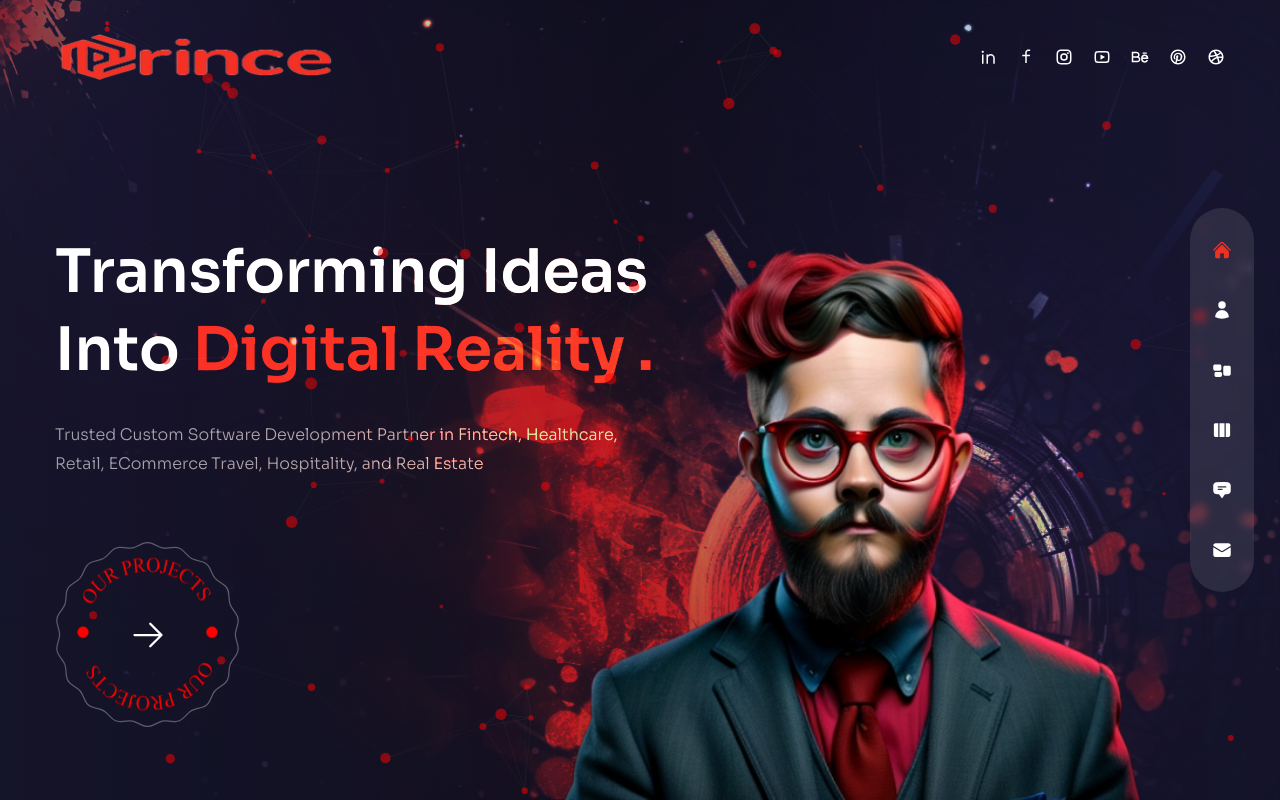
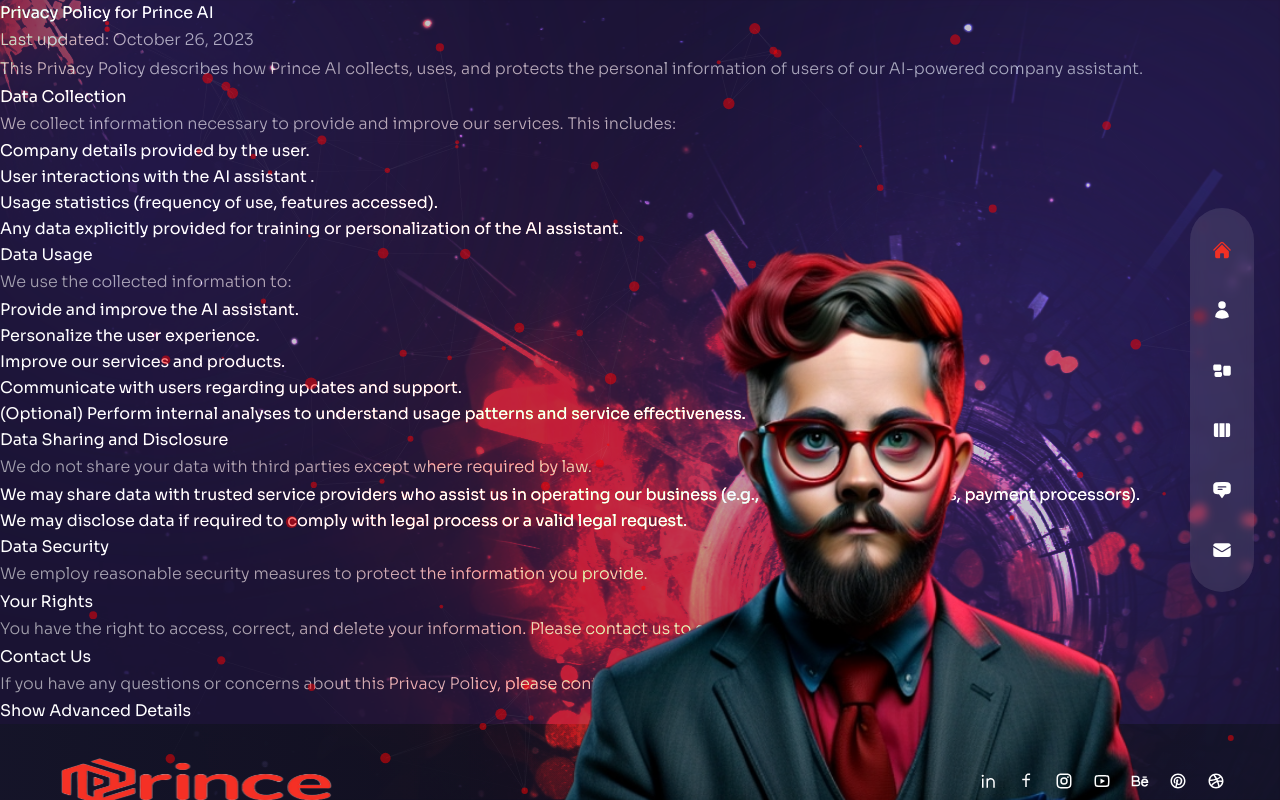
Before and after one commit to Prince1Bhikadiya/Princeporfolio, a Next.js app: page / in a window 1280 px wide. Built offline with nearby package versions, Linux system fonts and the light colour scheme.

Commit message:
Privacy.js

```diff
--- a/components/Layout.js
+++ b/components/Layout.js
@@ -14,6 +14,7 @@
 import Nav from '../components/Nav';
 import Header from '../components/Header';
 import TopLeftImg from '../components/TopLeftImg';
+import PrivacyPolicy from './PrivacyPolicy';
 
 const Layout = ({children}) => {
   return (
@@ -21,7 +22,9 @@
    className= {`page bg-site text-white bg-cover bg-no-repeat ${sora.variable}
     font-sora relative`}>
    <TopLeftImg />
+   <PrivacyPolicy/>
     <Nav />
+
 
     <Header />
     {children}
```
